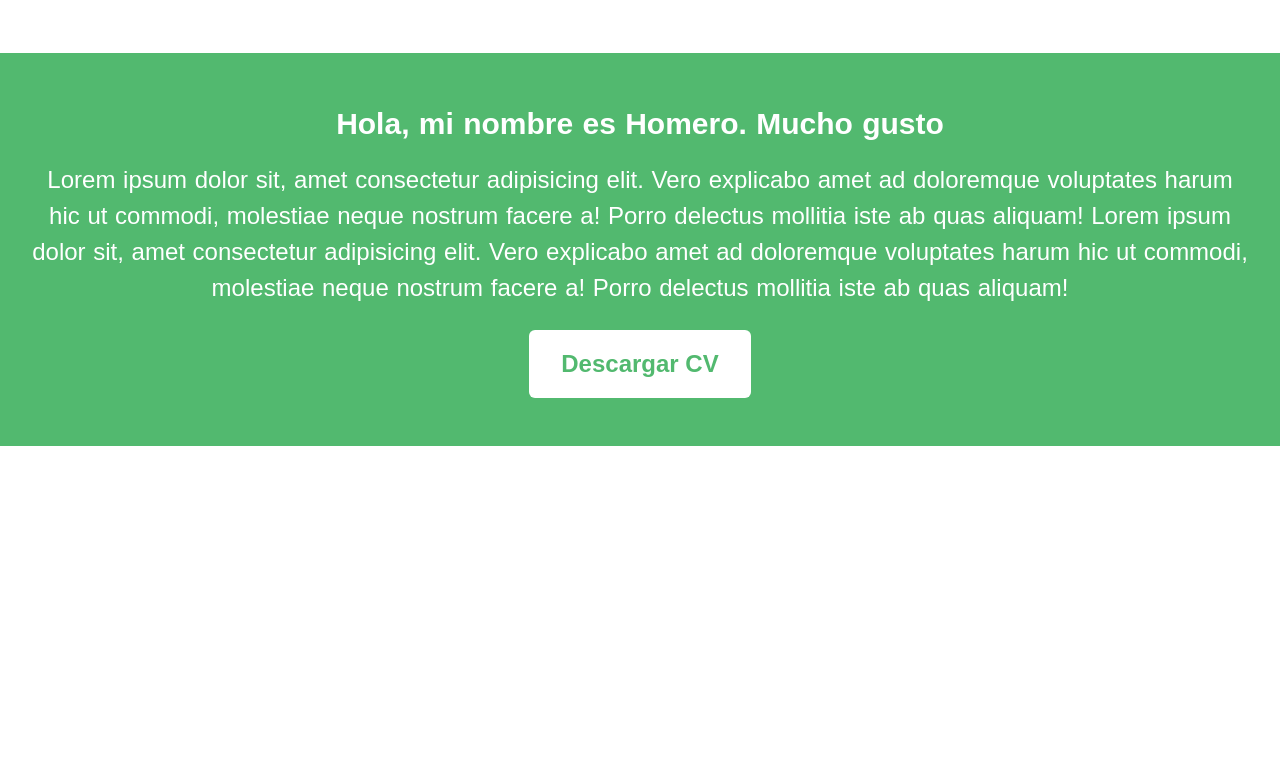
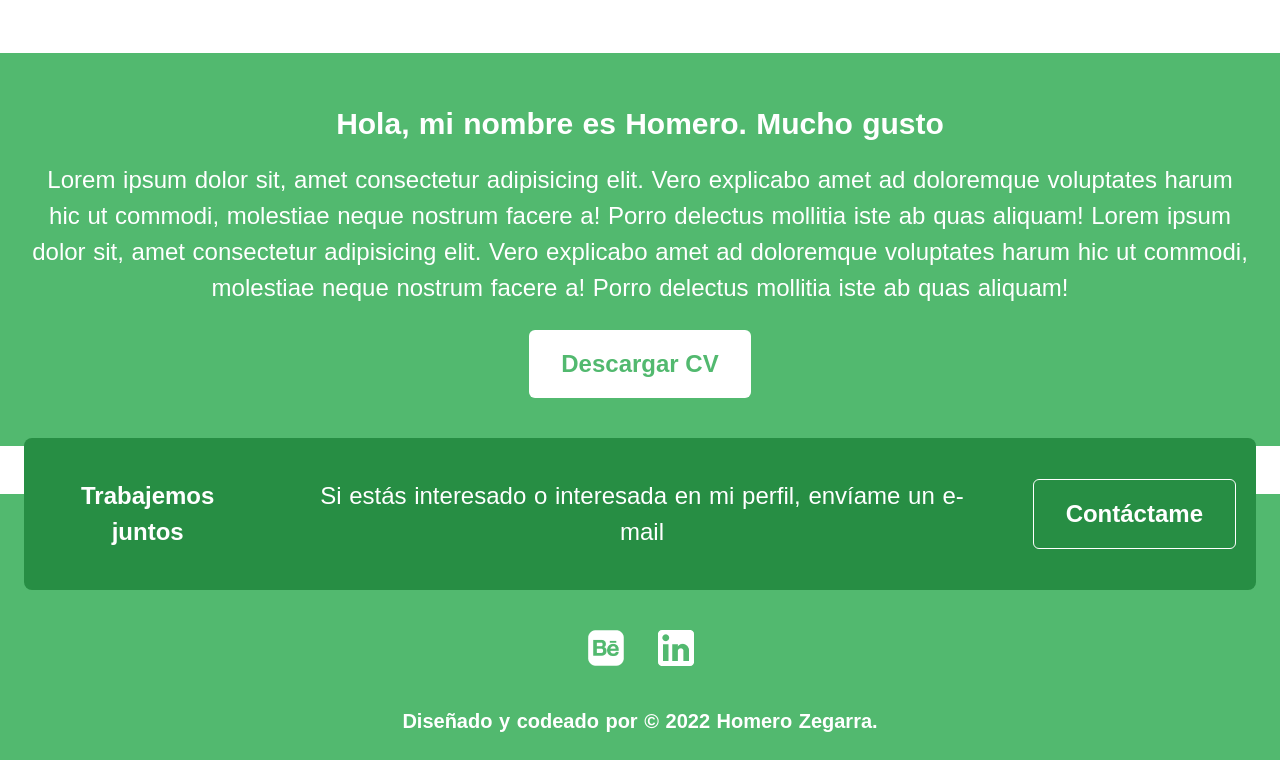
Before and after one commit to Karzten/web-portfolio, a Nuxt app: page / in a window 1280 px wide. Shown: the part 839-1599 px from the top of the page. Before the commit the page ends 1285 px from the top, so only its background shows below. Built offline with nearby package versions, Linux system fonts and the light colour scheme.

Commit message:
Add(Footer.vue): Add footer section

```diff
--- a/components/UI/Button.vue
+++ b/components/UI/Button.vue
@@ -28,10 +28,22 @@ export default {
 
 <style scoped>
  .download {
-  @apply py-3 px-6 rounded-md bg-white text-green-950 font-bold text-lg;
+    @apply py-3 px-6 rounded-md bg-white text-green-950 font-bold text-lg;
+ }
+ .contact{
+    @apply py-3 px-6 rounded-md bg-green-1000 text-white border border-white font-bold text-lg;
+ }
+ .primary {
+    @apply py-3 px-6 rounded-md bg-green-950 text-white font-bold text-lg;
  }
  @media screen and (min-width: 768px) {
   .download {
+    @apply py-3 px-6 text-xl;
+  }
+  .contact{
+    @apply py-3 px-6 text-xl;
+  }
+  .primary {
     @apply py-3 px-6 text-xl;
   }
  }
@@ -39,20 +51,14 @@ export default {
   .download {
     @apply py-4 px-8 text-2xl;
   }
- }
- .primary {
-  @apply py-3 px-6 rounded-md bg-green-950 text-white font-bold text-lg;
- }
- @media screen and (min-width: 768px) {
-  .download {
-    @apply py-3 px-6 text-xl;
+  .contact{
+    @apply py-4 px-8 text-2xl;
   }
- }
- @media screen and (min-width: 1024px) {
-  .download {
+  .primary {
     @apply py-4 px-8 text-2xl;
   }
  }
+
  @layer utilities{
   .download:hover {
     @apply bg-gray-300
@@ -60,5 +66,9 @@ export default {
   .primary:hover{
     @apply bg-white text-green-950
   }
+  .contact:hover{
+    @apply bg-white text-green-950 border border-green-1000
+  }
  }
+
 </style>
--- /dev/null
+++ b/components/UI/Footer.vue
@@ -0,0 +1,37 @@
+<template>
+  <footer class="bg-green-950 font-oxanium text-center px-6 py-6 flex flex-col gap-10">
+    <div class="bg-green-1000 rounded-lg px-5 -mt-40 lg:-mt-20">
+      <div class="flex flex-col gap-8 lg:flex-row lg:justify-evenly lg:items-center py-10">
+        <div class="text-white text-xl font-bold md:text-2xl lg:text-xl xl:text-2xl">
+          <p>Trabajemos juntos</p>
+        </div>
+        <div class="text-white text-lg px-6 md:text-xl xl:text-2xl">
+          <p>Si estás interesado o interesada en mi perfil, envíame un e-mail</p>
+        </div>
+        <div>
+          <Button text="Contáctame" :typeButton="'contact'"/>
+        </div>
+      </div>
+    </div>
+    <div class="flex flex-row gap-8 items-center justify-center">
+      <div class="">
+        <img src="@/assets/image/behance.png" alt="">
+      </div>
+      <div class="">
+        <img src="@/assets/image/linkedin.png" alt="">
+      </div>
+    </div>
+    <div>
+      <span class="text-base xl:text-xl font-bold text-white">Diseñado y codeado por © 2022 Homero Zegarra.</span>
+    </div>
+  </footer>
+</template>
+
+<script>
+import Button from '@/components/UI/Button'
+export default {
+  components: {
+    Button
+  },
+}
+</script>
--- a/components/sections/Description.vue
+++ b/components/sections/Description.vue
@@ -7,7 +7,7 @@
       Lorem ipsum dolor sit, amet consectetur adipisicing elit. Vero explicabo amet ad doloremque voluptates
       harum hic ut commodi, molestiae neque nostrum facere a! Porro delectus mollitia iste ab quas aliquam!
     </p>
-    <Button text="Descargar CV" class="mt-6" :typeButton="download"/>
+    <Button text="Descargar CV" class="mt-6" :typeButton="'download'"/>
   </section>
 </template>
 
--- a/pages/index.vue
+++ b/pages/index.vue
@@ -3,6 +3,7 @@
     <Header />
     <Presentation class="mt-8 md:mt-10 lg:mt-12"/>
     <Description class="mt-8 md:mt-10 lg:mt-12"/>
+    <Footer class="mt-8 md:mt-10 lg:mt-12"/>
   </div>
 </template>
 
@@ -10,9 +11,10 @@
 import Header from '~/components/UI/Header.vue'
 import Presentation from '~/components/sections/Presentation.vue'
 import Description from '~/components/sections/Description.vue'
+import Footer from '~/components/UI/Footer.vue'
 export default {
   components: {
-    Header, Presentation, Description
+    Header, Presentation, Description, Footer
   }
 }
 </script>
--- a/tailwind.config.js
+++ b/tailwind.config.js
@@ -10,6 +10,7 @@ module.exports = {
       colors: {
         green: {
           950: '#52B96F',
+          1000: '#278E44'
         },
       }
     },
```
Also changed, not shown: assets/image/behance.png (added), assets/image/linkedin.png (added).
